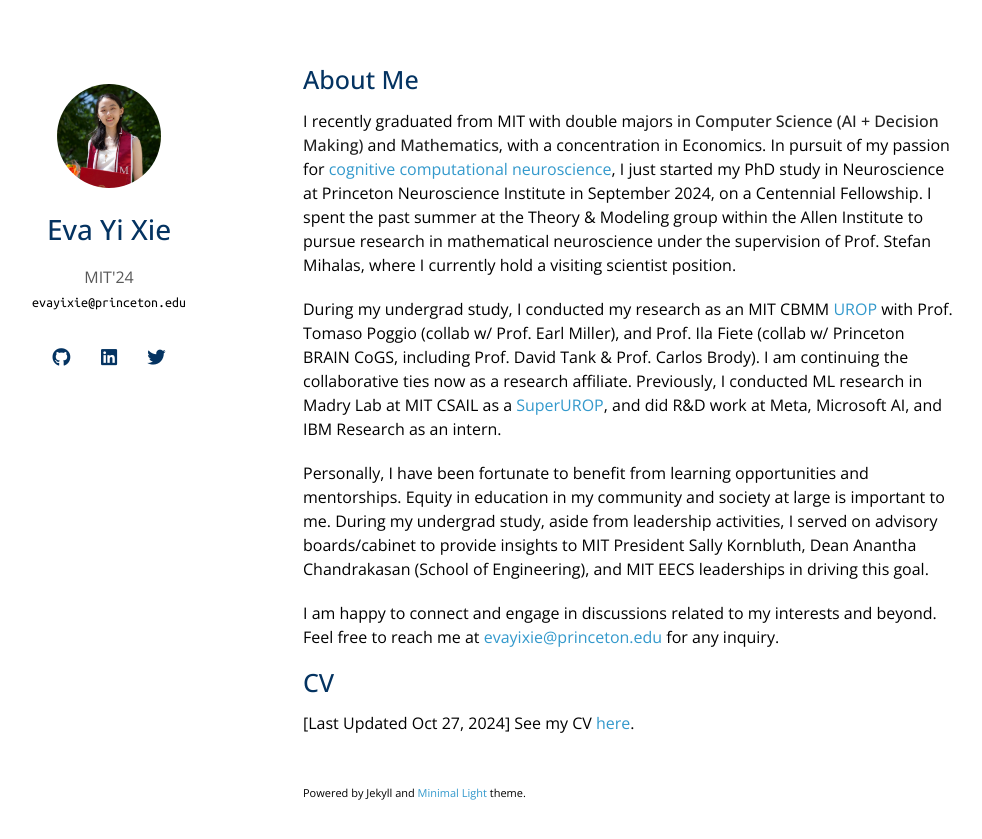
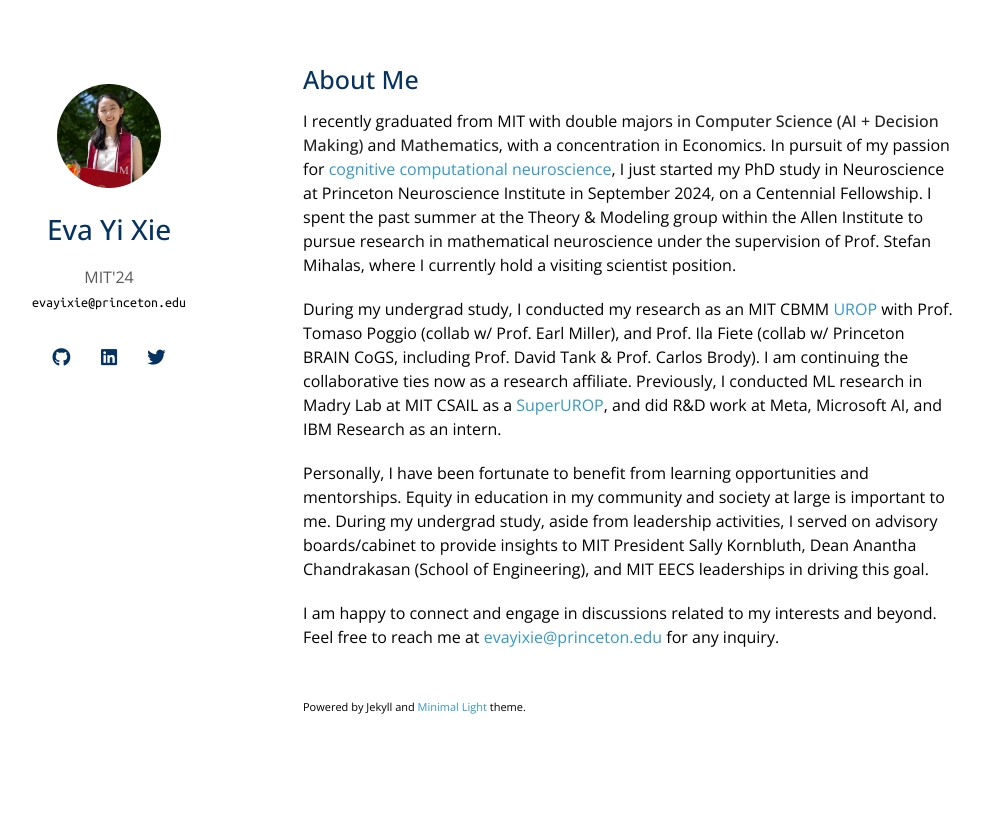
Before and after one commit to minzsiure/minzsiure.github.io, a Jekyll site: the page built from index.md, in a window 1280 px wide. Shown: the top 839 px of the page, without its empty margins (167-1149 px from the left). Built offline with Jekyll 4.4.1, drawn with Linux system fonts in a browser that asks for light colours; nearby versions of some CDN libraries; a style sheet for code colours, icons or effects is not loaded.

Commit message:
remove cv

```diff
--- a/index.md
+++ b/index.md
@@ -21,7 +21,7 @@ Include but not limited to:
 
 I believe good research needs both the depth and breath of knowledge and understanding. This enables meaningful associations, and thus leads to breakthroughs. So, I am always open to new things :) Before **CompNeuro** and **NeuroAI**, I did research in **Bionics**, **Nuclear Science**, and **Genomics**. -->
 
-<h2 id="cv">CV</h2>
-[Last Updated Oct 27, 2024] See my CV <a href="Yi_Xie_Neuro.pdf" target="_blank">here</a>.
+<!-- <h2 id="cv">CV</h2>
+[Last Updated Oct 27, 2024] See my CV <a href="Yi_Xie_Neuro.pdf" target="_blank">here</a>. -->
 
 <!-- {% include_relative _includes/misc.md %} -->
```
